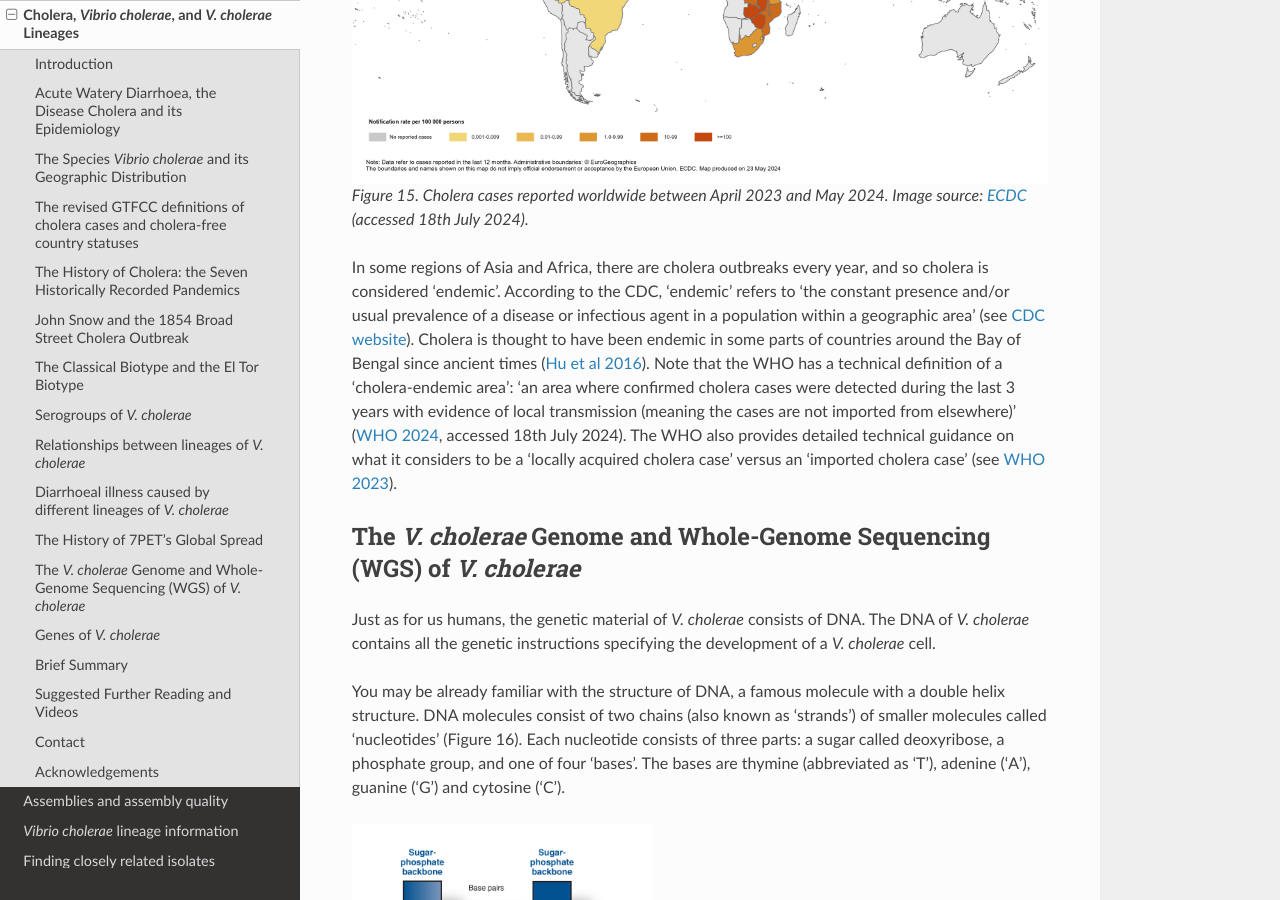
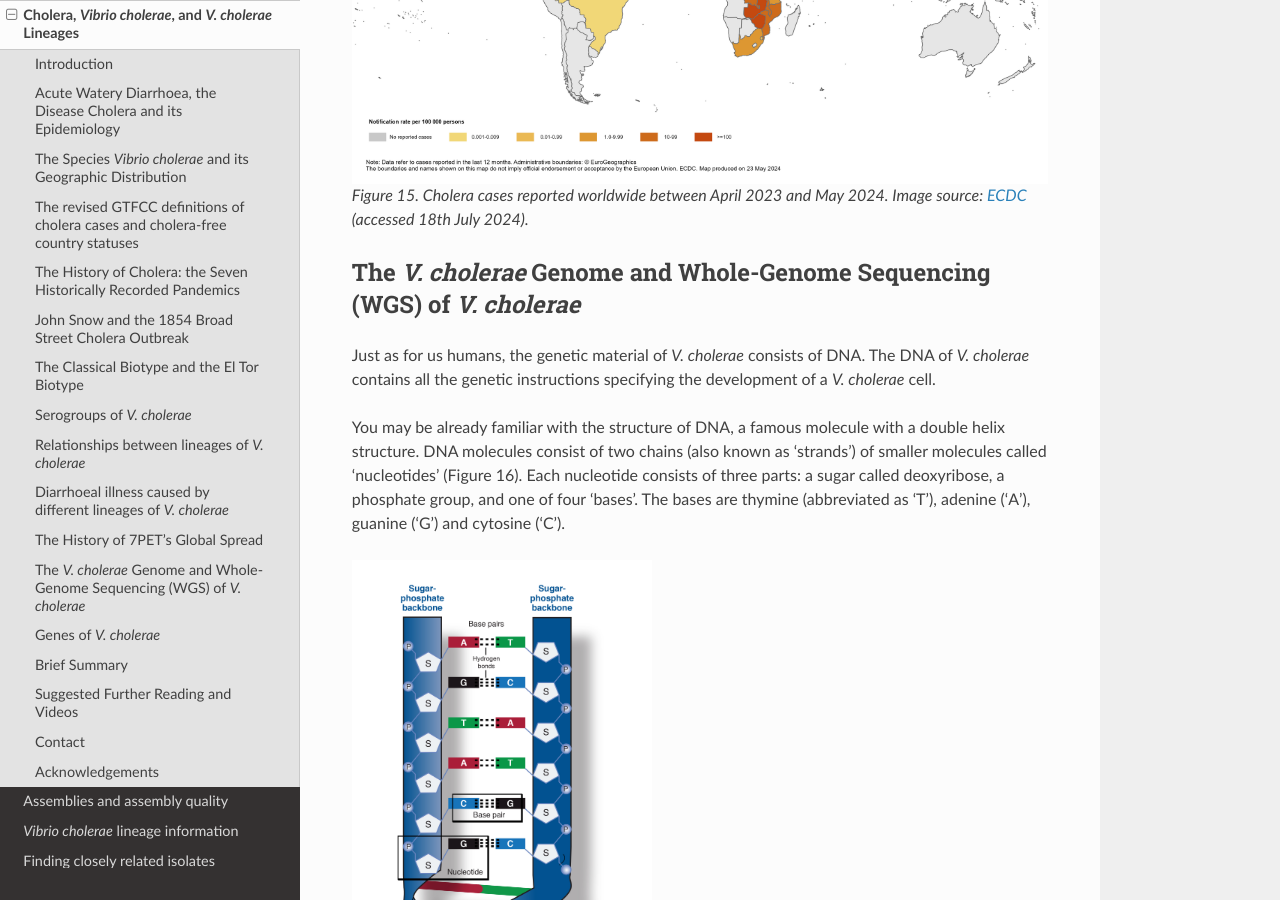
Before and after one commit to avrilcoghlan/cholerabook, a Sphinx documentation site: the page built from docs/source/vibriogenomes.rst, in a window 1280 px wide and 900 px high, scrolled down 14019 px. Built offline with Sphinx 7.4.7 and the Read the Docs theme 2.0.0, drawn with Linux system fonts in a browser that asks for light colours.

Commit message:
Update vibriogenomes.rst

```diff
--- a/docs/source/vibriogenomes.rst
+++ b/docs/source/vibriogenomes.rst
@@ -436,24 +436,6 @@ spread by human travel.
 
 .. _ECDC: https://www.ecdc.europa.eu/en/all-topics-z/cholera/surveillance-and-disease-data/cholera-monthly
 
-In some regions of Asia and Africa, there are cholera outbreaks every year, and so cholera is considered 'endemic'.
-According to the CDC, 'endemic' refers to 'the constant presence and/or usual prevalence of a disease or infectious
-agent in a population within a geographic area' (see `CDC website`_).
-Cholera is thought to have been endemic in some parts of countries around the Bay of Bengal
-since ancient times (`Hu et al 2016`_).
-Note that the WHO has a technical definition of a 'cholera-endemic area': 'an area where confirmed cholera cases were
-detected during the last 3 years with evidence of local transmission (meaning the cases are not imported from elsewhere)'
-(`WHO 2024`_, accessed 18th July 2024). The WHO also provides detailed technical guidance on what it considers to be
-a 'locally acquired cholera case' versus an 'imported cholera case' (see `WHO 2023`_).
-
-.. _CDC website: https://archive.cdc.gov/www_cdc_gov/csels/dsepd/ss1978/lesson1/section11.html
-
-.. _Hu et al 2016: https://pubmed.ncbi.nlm.nih.gov/27849586/
-
-.. _WHO 2024: https://www.who.int/news-room/fact-sheets/detail/cholera
-
-.. _WHO 2023: https://www.gtfcc.org/wp-content/uploads/2023/02/gtfcc-public-health-surveillance-for-cholera-interim-guidance.pdf
-
 The *V. cholerae* Genome and Whole-Genome Sequencing (WGS) of *V. cholerae*
 ---------------------------------------------------------------------------
 
```
